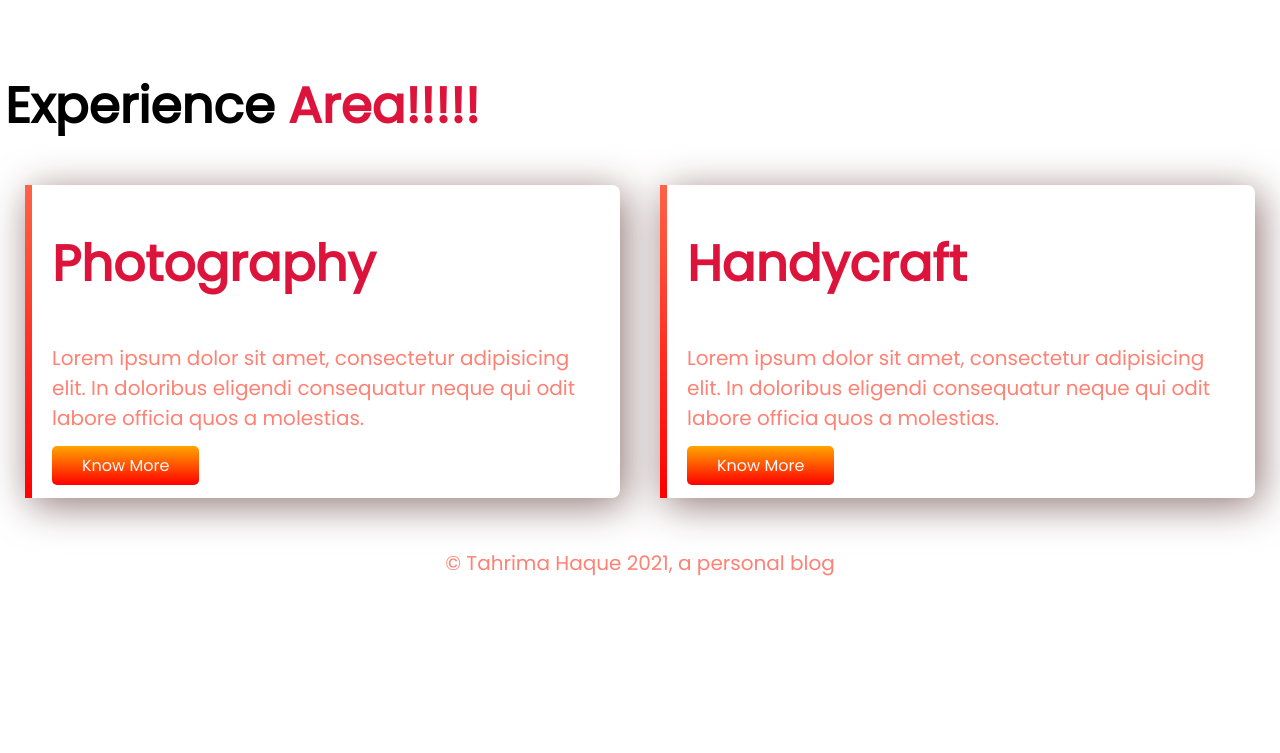
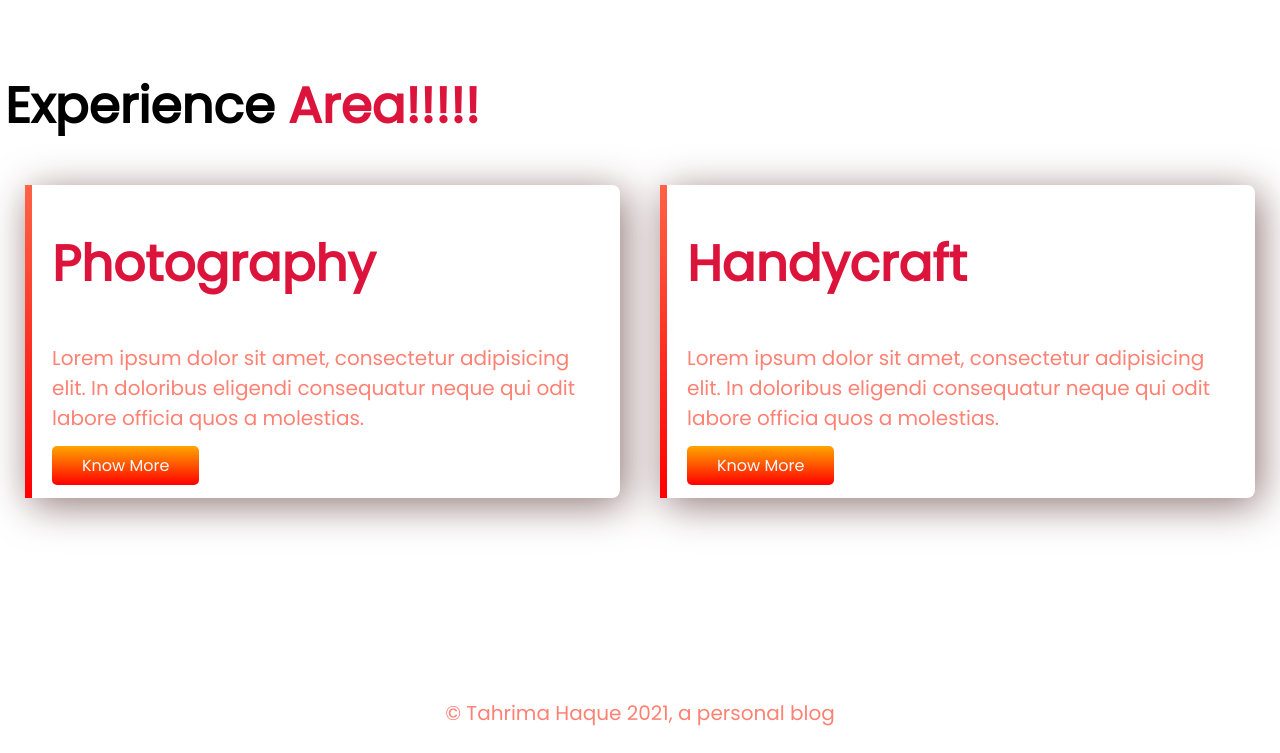
Before and after one commit to Redoyan2/Tahrima-portfolio, a plain HTML site: page index.html in a window 1280 px wide. Shown: the part 1180-1933 px from the top of the page. Before the commit the page ends 1783 px from the top, so only its background shows below. Drawn offline with Linux system fonts and the light colour scheme.

Commit message:
footer margin

```diff
--- a/style.css
+++ b/style.css
@@ -71,5 +71,5 @@ p{
 }
  footer{
      text-align: center;
-     margin: 50px 0px 10px;
+     margin: 200px 0px 10px;
  }
```
